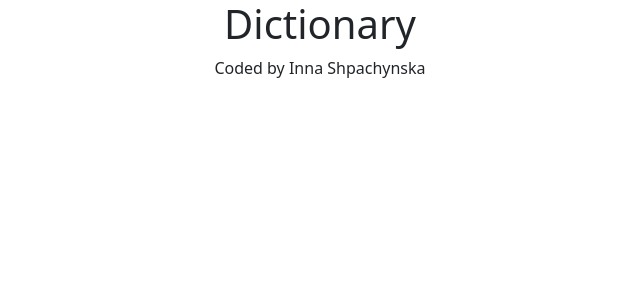
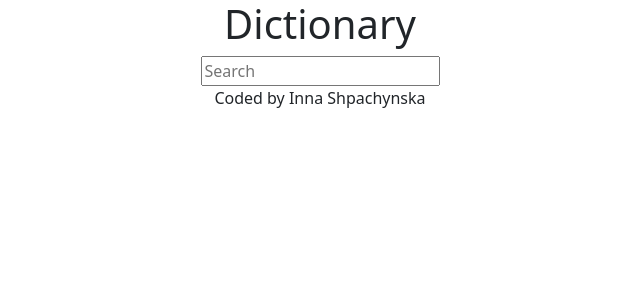
Before and after one commit to InnaShp/dictionary-project, a React (Create React App) app: page / in a window 1280 px wide. Shown: the top 300 px of the page, without its empty margins (320-960 px from the left). Built offline with nearby package versions, Linux system fonts and the light colour scheme.

Commit message:
Add a search form

```diff
--- a/src/Dictionary.js
+++ b/src/Dictionary.js
@@ -1,10 +1,23 @@
-import React from "react";
+import React, { useState } from "react";
 import "./Dictionary.css";
 
 export default function Dictionary() {
+  let [keyword, setKeyword] = useState("");
+
+  function handleSubmit(event) {
+    event.preventDefault();
+    alert(`The keyword is ${keyword}`);
+  }
+
+  function updateKeyword(event) {
+    setKeyword(event.target.value);
+  }
+
   return (
     <div className="Dictionary">
-      <form></form>
+      <form onSubmit={handleSubmit}>
+        <input type="search" placeholder="Search" onChange={updateKeyword} />
+      </form>
     </div>
   );
 }
```
